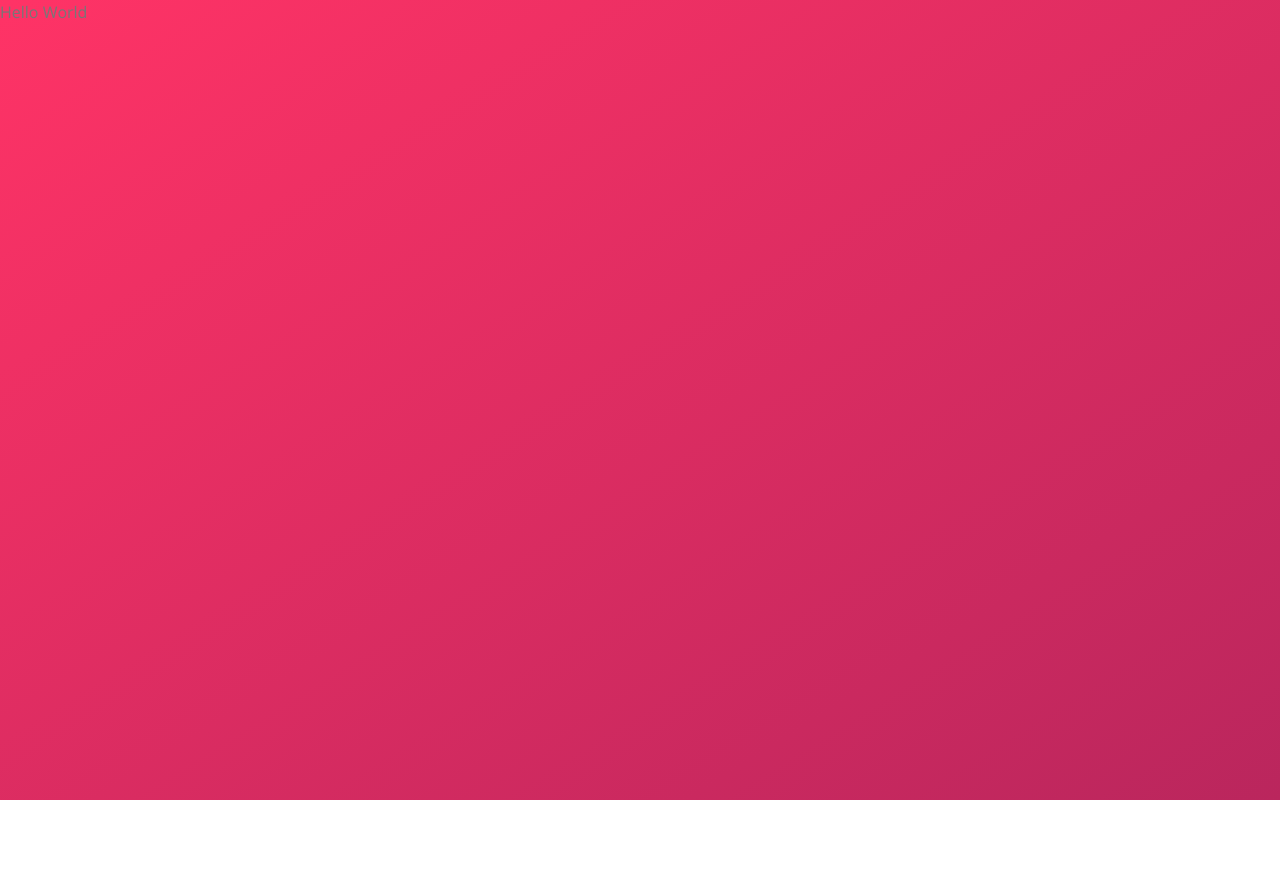
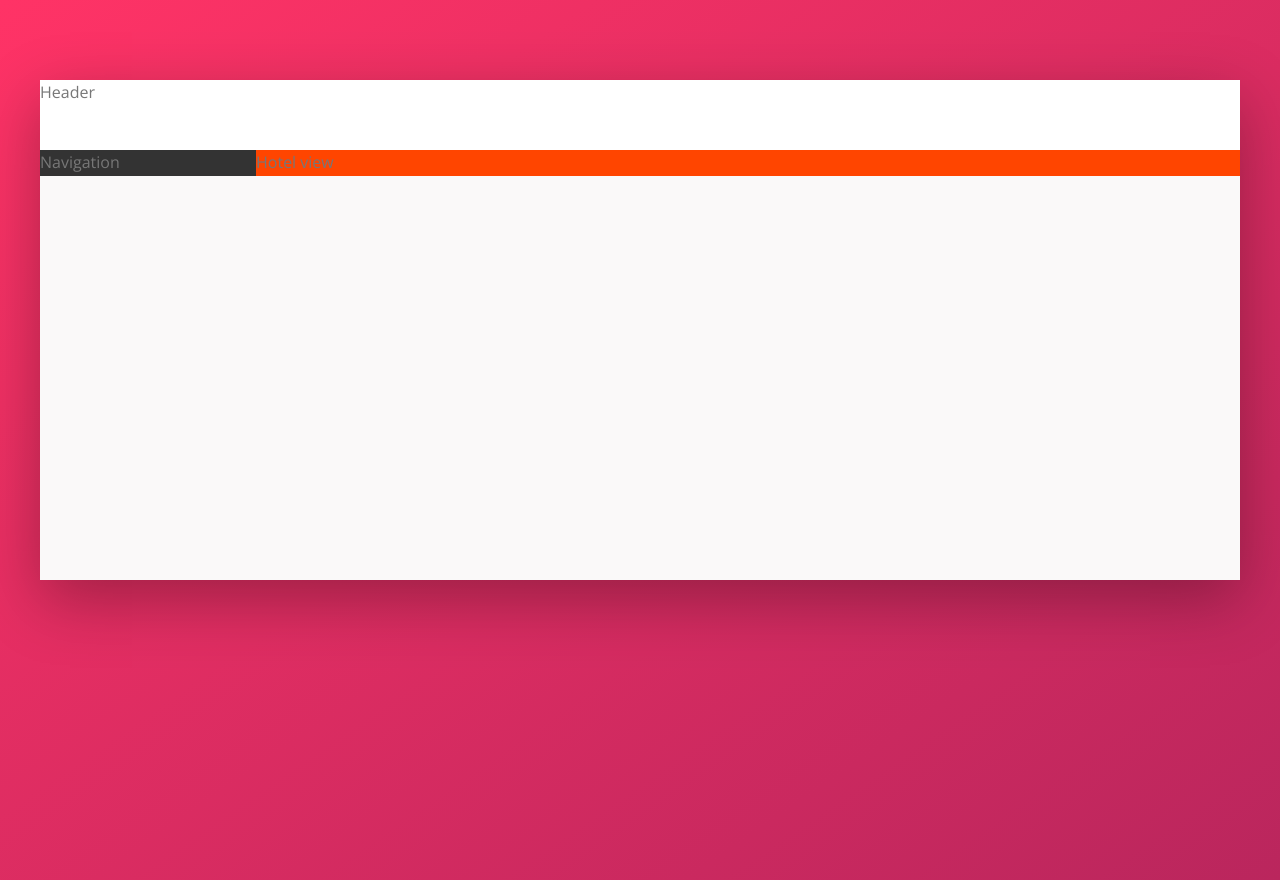
Before and after one commit to melwynt/booking-app, a website: page index.html in a window 1280 px wide. Before the commit the page ends 800 px from the top, so only its background shows below. Drawn offline with nearby package versions, Linux system fonts and the light colour scheme.

Commit message:
:lipstick: Add layout in CSS (#2)

```diff
--- a/index.html
+++ b/index.html
@@ -11,6 +11,18 @@
         <title>trillo &mdash; Your all-in-one booking app</title>
     </head>
     <body>
-        Hello World
+        <div class="container">
+            <header class="header">
+                Header
+            </header>
+            <div class="content">
+                <nav class="sidebar">
+                    Navigation
+                </nav>
+                <main class="hotel-view">
+                    Hotel view
+                </main>
+            </div>
+        </div>
     </body>
 </html>
--- a/sass/_base.scss
+++ b/sass/_base.scss
@@ -28,6 +28,8 @@ Grey dark 3: #999
     --color-grey-dark-1: #333;
     --color-grey-dark-2: #777;
     --color-grey-dark-3: #999;
+
+    --shadow-dark: 0 2rem 6rem rgba(0,0,0,.3);
   }
 
 * {
--- a/sass/_layout.scss
+++ b/sass/_layout.scss
@@ -0,0 +1,29 @@
+.container {
+    max-width: 120rem;
+    margin: 8rem auto;
+    background-color: var(--color-grey-light-1);
+    box-shadow: var(--shadow-dark);
+
+    min-height: 50rem;
+}
+
+.header {
+    height: 7rem;
+    background-color: #fff;
+    border-bottom: var(--color-grey-light-2);
+}
+
+.content {
+    display: flex;
+}
+
+.sidebar {
+    background-color: var(--color-grey-dark-1);
+    flex: 0 0 18%; // grow shrink basis
+}
+
+.hotel-view {
+    // background-color: #fff;
+    background-color: orangered;
+    flex: 1; // grow as much as it can
+}
```
Also changed, not shown: css/style.css.
